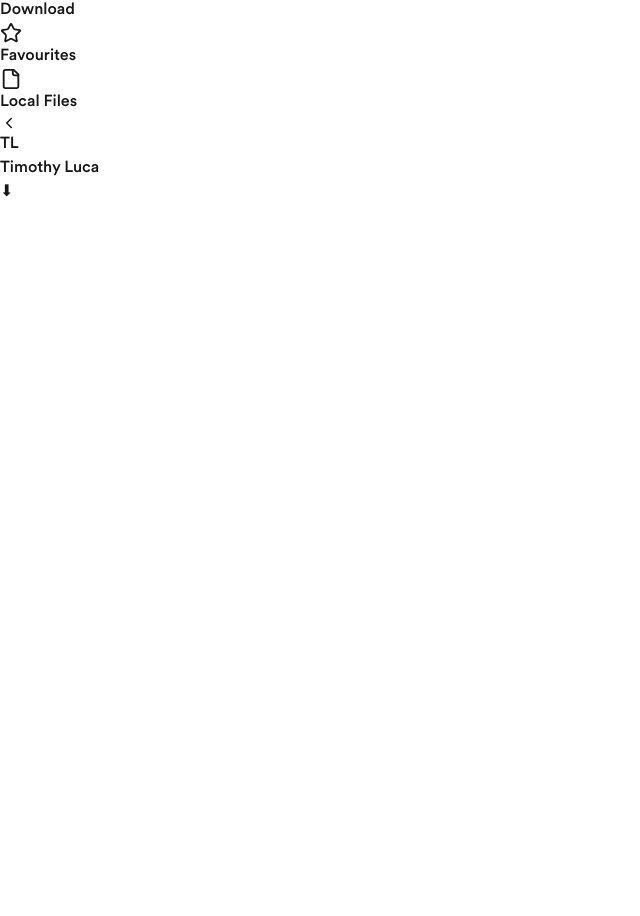
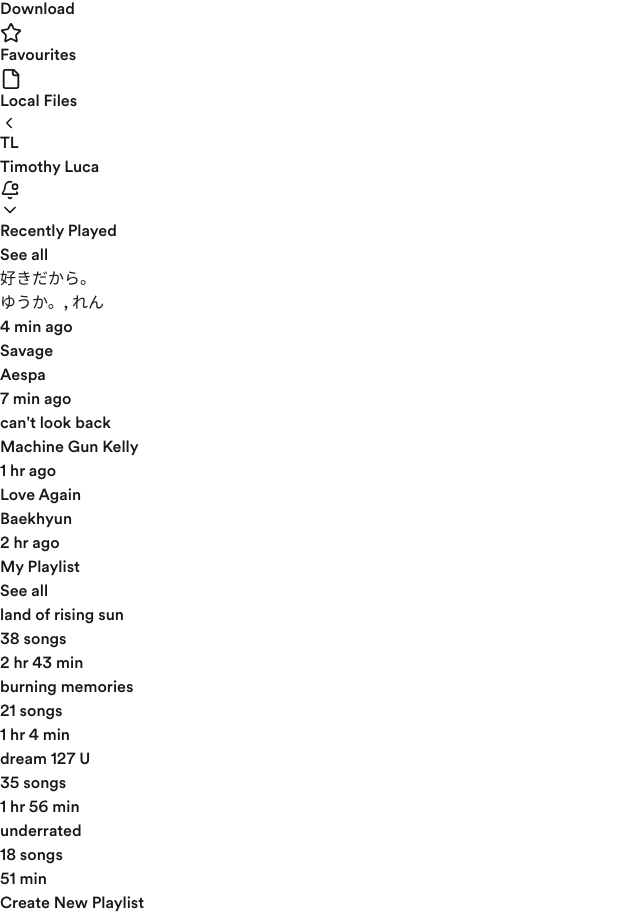
Before and after one commit to Rohitk131/wemsc-assignment, a Next.js app: page / in a window 1280 px wide. Shown: the part 460-1376 px from the top of the page, without its empty margins (0-640 px from the left). Before the commit the page ends 800 px from the top, so only its background shows below. Built offline with nearby package versions, Linux system fonts and the light colour scheme.

Commit message:
feat(vamp): created rightsidebar complete

```diff
--- a/src/app/page.tsx
+++ b/src/app/page.tsx
@@ -11,7 +11,7 @@ const MusicApp = () => {
       <div className="flex flex-1 overflow-hidden">
         {/* Left Sidebar */}
 
-          <LeftSidebar/>
+        <LeftSidebar />
 
 
         {/* Main Content */}
@@ -21,9 +21,9 @@ const MusicApp = () => {
         </div>
 
         {/* Right Sidebar */}
-        <div className="w-64 bg-black p-6 border-l border-gray-800 hidden lg:block">
-         <RightSidebar/>
-        </div>
+
+          <RightSidebar />
+
       </div>
 
       {/* Player Controls */}
--- a/src/components/RightSidebar.tsx
+++ b/src/components/RightSidebar.tsx
@@ -1,23 +1,145 @@
-import React from 'react'
+import React from 'react';
+import { BellDot, ChevronDown, Clock, Music, Volume2 } from 'lucide-react';
 
 function RightSidebar() {
   return (
+    <div className="w-72 bg-black p-6 border-l border-gray-800 hidden lg:block h-screen flex flex-col">
 
       <div className="flex justify-between items-center mb-6">
         <div className="flex items-center">
-                <div className="w-8 h-8 bg-gradient-to-br from-purple-600 to-red-500 rounded-full flex items-center justify-center">
-                    <span className="text-xs font-bold">TL</span>
+          <div className="w-10 h-10 bg-gradient-to-br from-purple-600 to-red-500 rounded-full flex items-center justify-center">
+            <span className="text-xs font-bold text-white">TL</span>
           </div>
-                <span className="ml-2 font-medium ">Timothy Luca</span>
+          <span className="ml-2 font-medium text-white">Timothy Luca</span>
         </div>
-            <div className="flex items-center">
-                <div className="w-8 h-8 bg-gray-800 rounded-full flex items-center justify-center cursor-pointer hover:bg-gray-700">
-                    <span className="text-sm">⬇</span>
+        <div className="flex items-center gap-1">
+          <div className="w-8 h-8 flex items-center justify-center cursor-pointer text-gray-400 hover:text-white transition-colors">
+            <BellDot size={20} />
+          </div>
+          <div className="w-8 h-8 flex items-center justify-center cursor-pointer text-gray-400 hover:text-white transition-colors">
+            <ChevronDown size={20} />
           </div>
         </div>
       </div>
 
-    )
+
+      <div className="mb-6">
+        <div className="flex justify-between items-center mb-4">
+          <h3 className="text-sm font-bold text-white">Recently Played</h3>
+          <a href="#" className="text-xs text-gray-400 hover:text-white transition-colors">See all</a>
+        </div>
+
+        <div className="space-y-3">
+
+          <div className="flex items-center group">
+            <div className="w-10 h-10 bg-gray-800 rounded flex-shrink-0 overflow-hidden">
+              <div className="w-full h-full bg-gradient-to-br from-blue-400 to-purple-500"></div>
+            </div>
+            <div className="ml-3 flex-grow">
+              <p className="text-xs text-white truncate">好きだから。</p>
+              <p className="text-xs text-gray-400 truncate">ゆうか。, れん</p>
+            </div>
+            <span className="text-xs text-gray-500 ml-2">4 min ago</span>
+          </div>
+
+          <div className="flex items-center group">
+            <div className="w-10 h-10 bg-gray-800 rounded flex-shrink-0 overflow-hidden">
+              <div className="w-full h-full bg-gradient-to-br from-blue-500 to-cyan-300"></div>
+            </div>
+            <div className="ml-3 flex-grow">
+              <p className="text-xs text-white truncate">Savage</p>
+              <p className="text-xs text-gray-400 truncate">Aespa</p>
+            </div>
+            <span className="text-xs text-gray-500 ml-2">7 min ago</span>
+          </div>
+
+          <div className="flex items-center group">
+            <div className="w-10 h-10 bg-gray-800 rounded flex-shrink-0 overflow-hidden">
+              <div className="w-full h-full bg-gradient-to-br from-green-400 to-emerald-600"></div>
+            </div>
+            <div className="ml-3 flex-grow">
+              <p className="text-xs text-white truncate">can't look back</p>
+              <p className="text-xs text-gray-400 truncate">Machine Gun Kelly</p>
+            </div>
+            <span className="text-xs text-gray-500 ml-2">1 hr ago</span>
+          </div>
+
+          <div className="flex items-center group">
+            <div className="w-10 h-10 bg-gray-800 rounded flex-shrink-0 overflow-hidden">
+              <div className="w-full h-full bg-gradient-to-br from-pink-400 to-purple-600"></div>
+            </div>
+            <div className="ml-3 flex-grow">
+              <p className="text-xs text-white truncate">Love Again</p>
+              <p className="text-xs text-gray-400 truncate">Baekhyun</p>
+            </div>
+            <span className="text-xs text-gray-500 ml-2">2 hr ago</span>
+          </div>
+        </div>
+      </div>
+
+
+      <div className="mb-6">
+        <div className="flex justify-between items-center mb-4">
+          <h3 className="text-sm font-bold text-white">My Playlist</h3>
+          <a href="#" className="text-xs text-gray-400 hover:text-white transition-colors">See all</a>
+        </div>
+
+        <div className="space-y-3">
+
+          <div className="flex items-center group cursor-pointer hover:bg-gray-900 rounded p-1 transition-colors">
+            <div className="w-10 h-10 bg-gray-800 rounded flex-shrink-0 overflow-hidden">
+              <div className="w-full h-full bg-gradient-to-br from-yellow-300 to-orange-500"></div>
+            </div>
+            <div className="ml-3 flex-grow">
+              <p className="text-xs text-white truncate">land of rising sun</p>
+              <p className="text-xs text-gray-400 truncate">38 songs</p>
+            </div>
+            <span className="text-xs text-gray-500 ml-2">2 hr 43 min</span>
+          </div>
+
+          <div className="flex items-center group cursor-pointer hover:bg-gray-900 rounded p-1 transition-colors">
+            <div className="w-10 h-10 bg-gray-800 rounded flex-shrink-0 overflow-hidden">
+              <div className="w-full h-full bg-gradient-to-br from-red-500 to-orange-400"></div>
+            </div>
+            <div className="ml-3 flex-grow">
+              <p className="text-xs text-white truncate">burning memories</p>
+              <p className="text-xs text-gray-400 truncate">21 songs</p>
+            </div>
+            <span className="text-xs text-gray-500 ml-2">1 hr 4 min</span>
+          </div>
+
+          <div className="flex items-center group cursor-pointer hover:bg-gray-900 rounded p-1 transition-colors">
+            <div className="w-10 h-10 bg-gray-800 rounded flex-shrink-0 overflow-hidden">
+              <div className="w-full h-full bg-gradient-to-br from-gray-200 to-gray-400"></div>
+            </div>
+            <div className="ml-3 flex-grow">
+              <p className="text-xs text-white truncate">dream 127 U</p>
+              <p className="text-xs text-gray-400 truncate">35 songs</p>
+            </div>
+            <span className="text-xs text-gray-500 ml-2">1 hr 56 min</span>
+          </div>
+
+          <div className="flex items-center group cursor-pointer hover:bg-gray-900 rounded p-1 transition-colors">
+            <div className="w-10 h-10 bg-gray-800 rounded flex-shrink-0 overflow-hidden">
+              <div className="w-full h-full bg-gradient-to-br from-blue-600 to-teal-400"></div>
+            </div>
+            <div className="ml-3 flex-grow">
+              <p className="text-xs text-white truncate">underrated</p>
+              <p className="text-xs text-gray-400 truncate">18 songs</p>
+            </div>
+            <span className="text-xs text-gray-500 ml-2">51 min</span>
+          </div>
+        </div>
+      </div>
+
+
+      <button className="w-full bg-gray-800 text-white py-3 rounded-md hover:bg-gray-700 transition-colors text-sm font-medium mb-6">
+        Create New Playlist
+      </button>
+
+
+    </div>
+  );
 }
 
-export default RightSidebar
+export default RightSidebar;
```
Lines whose indentation alone changed are shown as unchanged.
